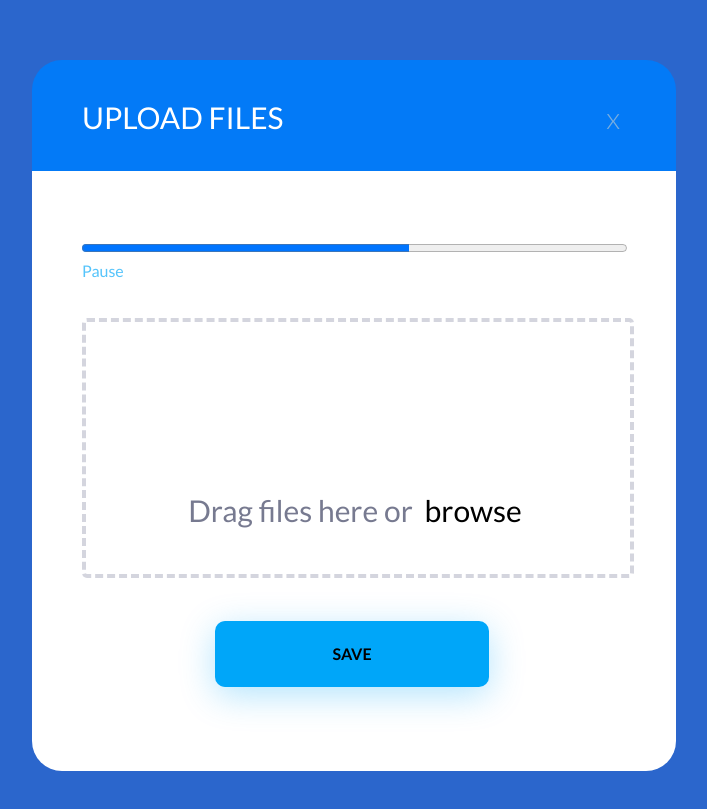
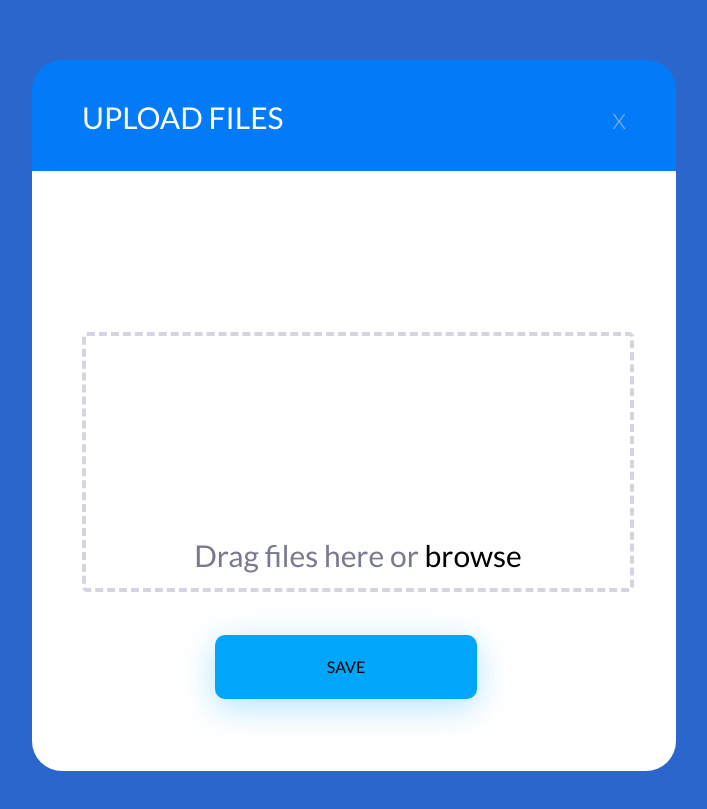
Before and after one commit to HukovaNastya/Upload-files, a plain HTML site: page drog & drop/index.html in a window 1280 px wide. Shown: the part 185-994 px from the top of the page, without its empty margins (286-993 px from the left). Drawn offline with Linux system fonts and the light colour scheme.

Commit message:
Update dropdrog.css

```diff
--- a/drog & drop/css/dropdrog.css
+++ b/drog & drop/css/dropdrog.css
@@ -1,8 +1,11 @@
 *{
     box-sizing: border-box;
+    margin: 0;
+    padding: 0;
 }
 *, *::before, *::after{
     box-sizing: inherit;
+
 }
 body{
     background-color: #2b66cc;
@@ -80,7 +83,7 @@ a{
     line-height: 63px;
 }
 .progress__inner-loaded{
-    margin-top: -30px;
+    visibility: hidden;
 }
 .progress__inner-loaded progress{
     width: 545px;
@@ -91,6 +94,7 @@ a{
     color: #55c4fb;
     font-weight: 400;
     line-height: 63px;
+    visibility: hidden;
 }
 .drog-space{
     background-color: #fff;
@@ -129,8 +133,9 @@ a{
     border-radius: 10px;
     background-color: #00a6f9;
     box-shadow: 0px 8px 35px 0px rgba(0, 166, 249, 0.3);
-    font-weight: bold;
+    /* font-weight: bold; */
+
 }
 /* .drog-space  .drog-space-save{
     background-color: #fff;
-} */
+}
```
